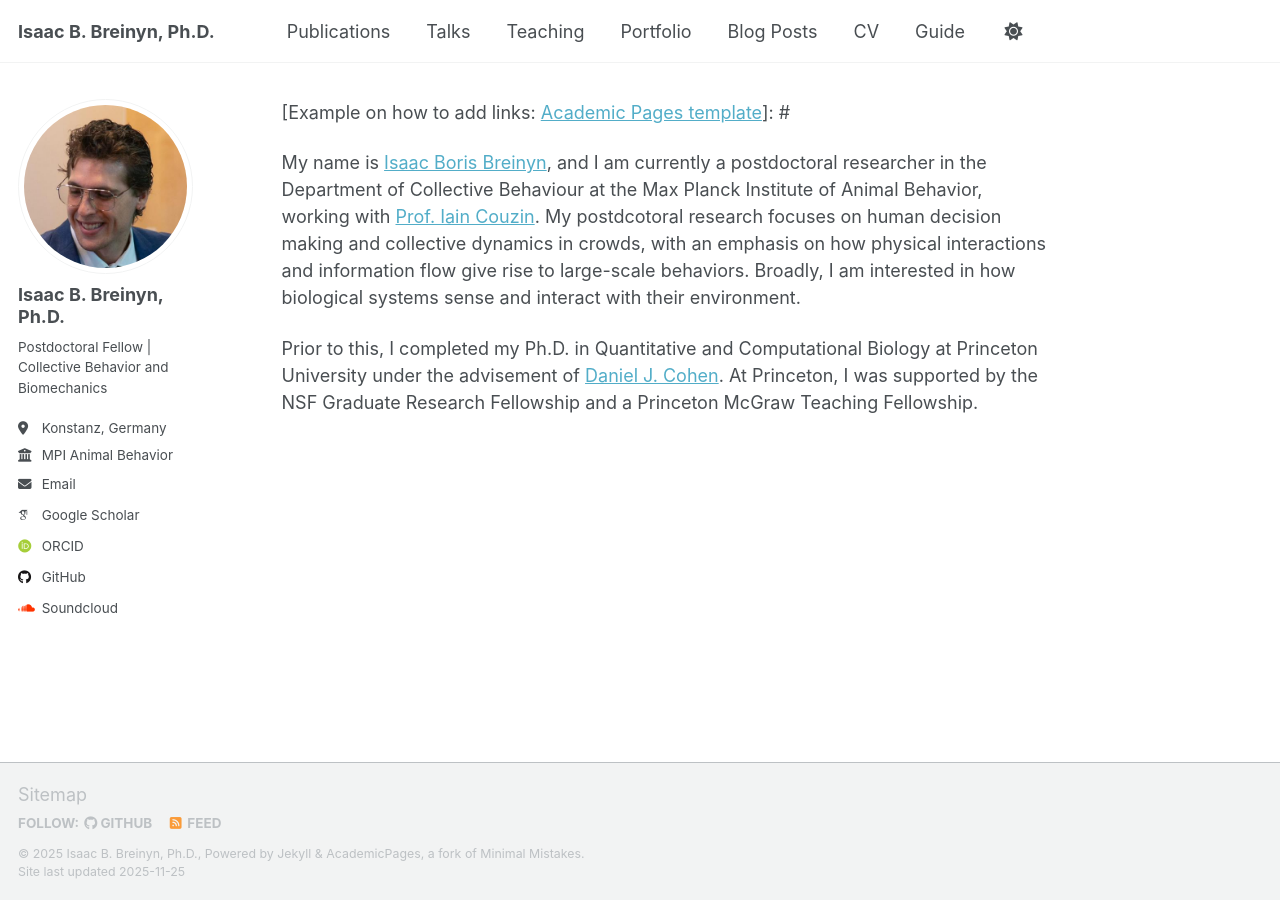
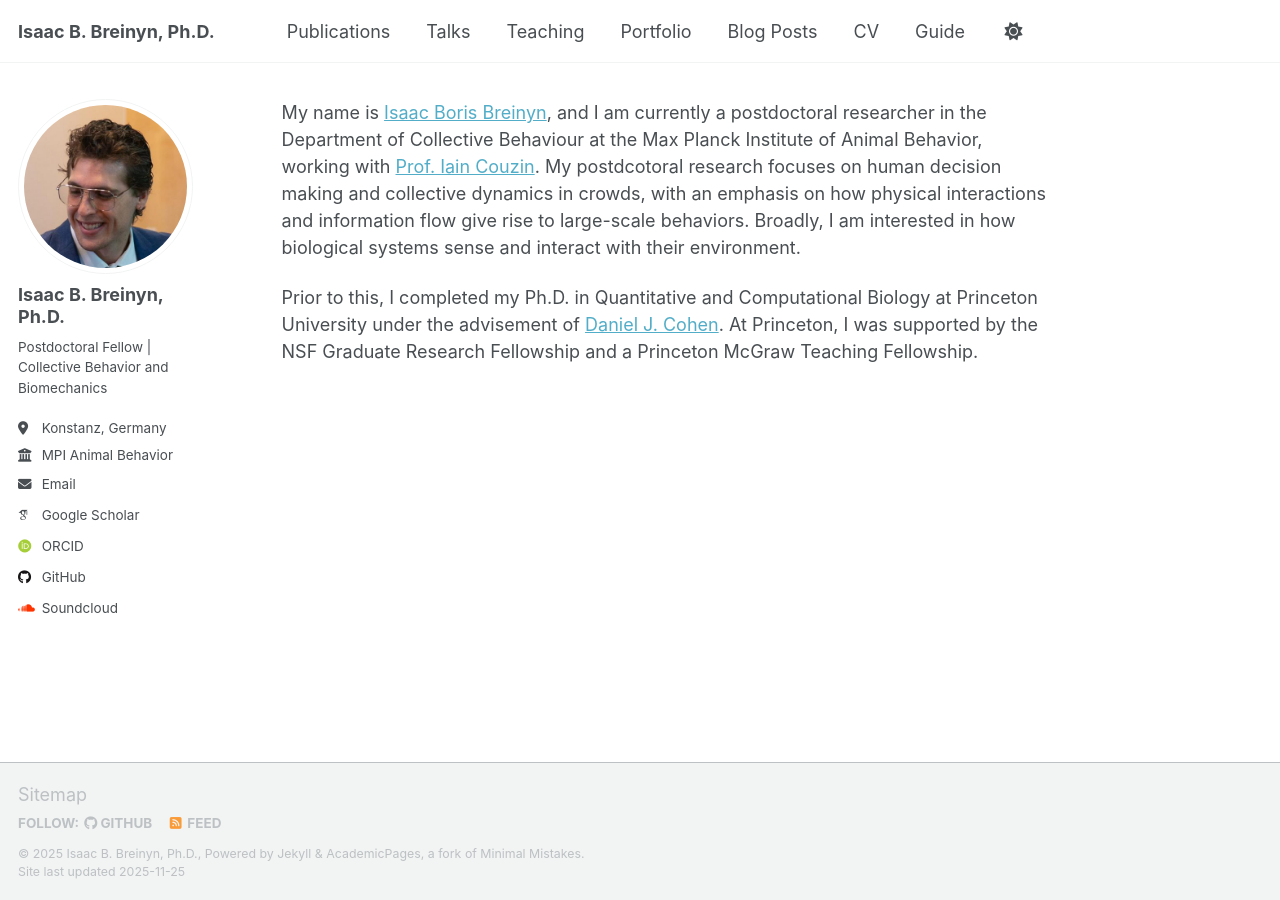
Before and after one commit to isaacbreinyn/isaacbreinyn.github.io, a Jekyll site: the page built from _pages/about.md, in a window 1280 px wide. Built offline with Jekyll 4.4.1, drawn with Linux system fonts in a browser that asks for light colours; some web fonts are replaced; a script that is not in the unit is left out.

Commit message:
Clean up about.md by removing example link
Removed example link from the about page.

```diff
--- a/_pages/about.md
+++ b/_pages/about.md
@@ -4,8 +4,6 @@ author_profile: true
 permalink: /
 ---
 
-[Example on how to add links: [Academic Pages template](https://github.com/academicpages/academicpages.github.io)]: #
-
 My name is [Isaac Boris Breinyn](https://isaacbreinyn.github.io), and I am currently a postdoctoral researcher in the Department of Collective Behaviour at the Max Planck Institute of Animal Behavior, working with [Prof. Iain Couzin](https://www.ab.mpg.de/couzin). My postdcotoral research focuses on human decision making and collective dynamics in crowds, with an emphasis on how physical interactions and information flow give rise to large-scale behaviors. Broadly, I am interested in how biological systems sense and interact with their environment.
 
 Prior to this, I completed my Ph.D. in Quantitative and Computational Biology at Princeton University under the advisement of [Daniel J. Cohen](https://cohenlab.princeton.edu/). At Princeton, I was supported by the NSF Graduate Research Fellowship and a Princeton McGraw Teaching Fellowship.
```
